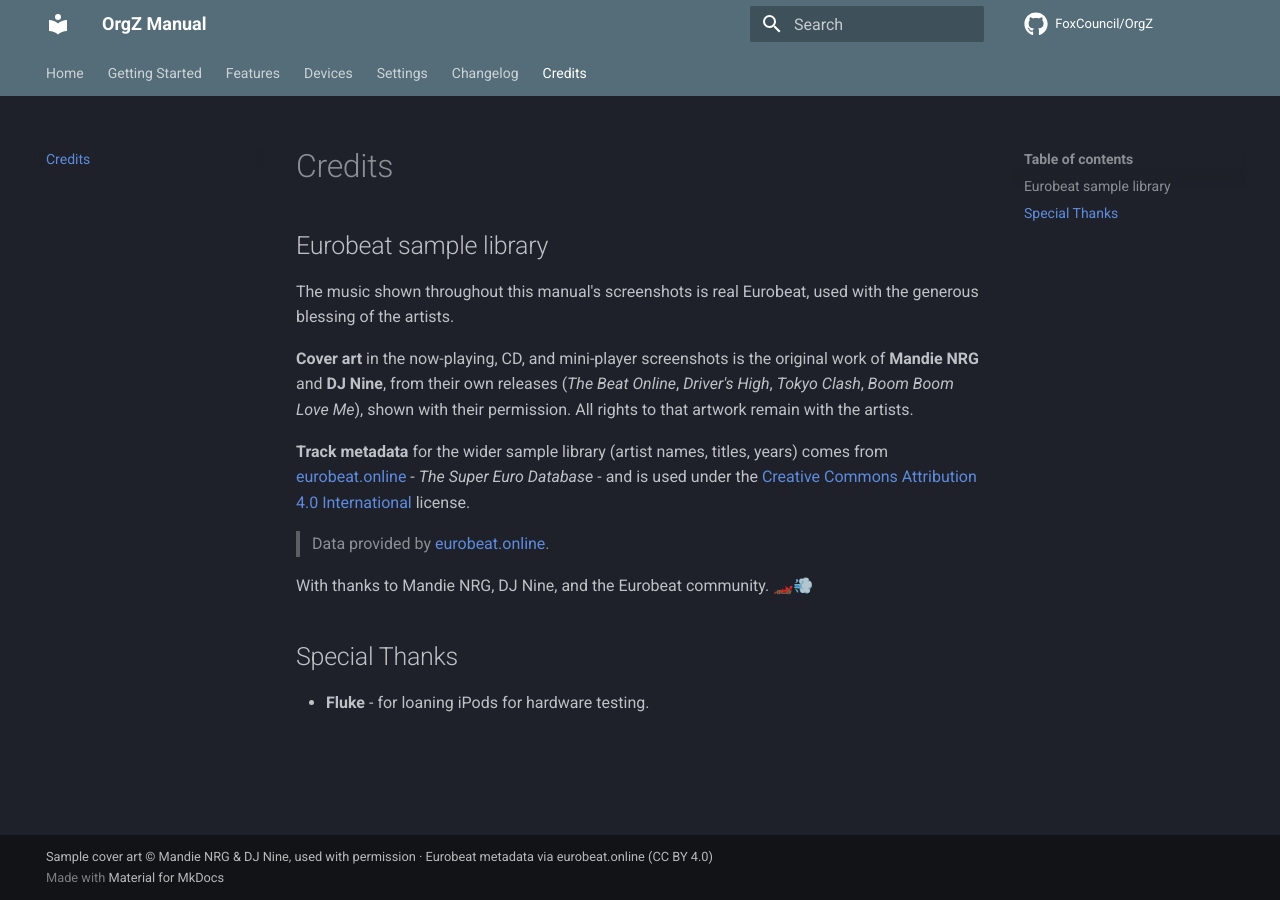
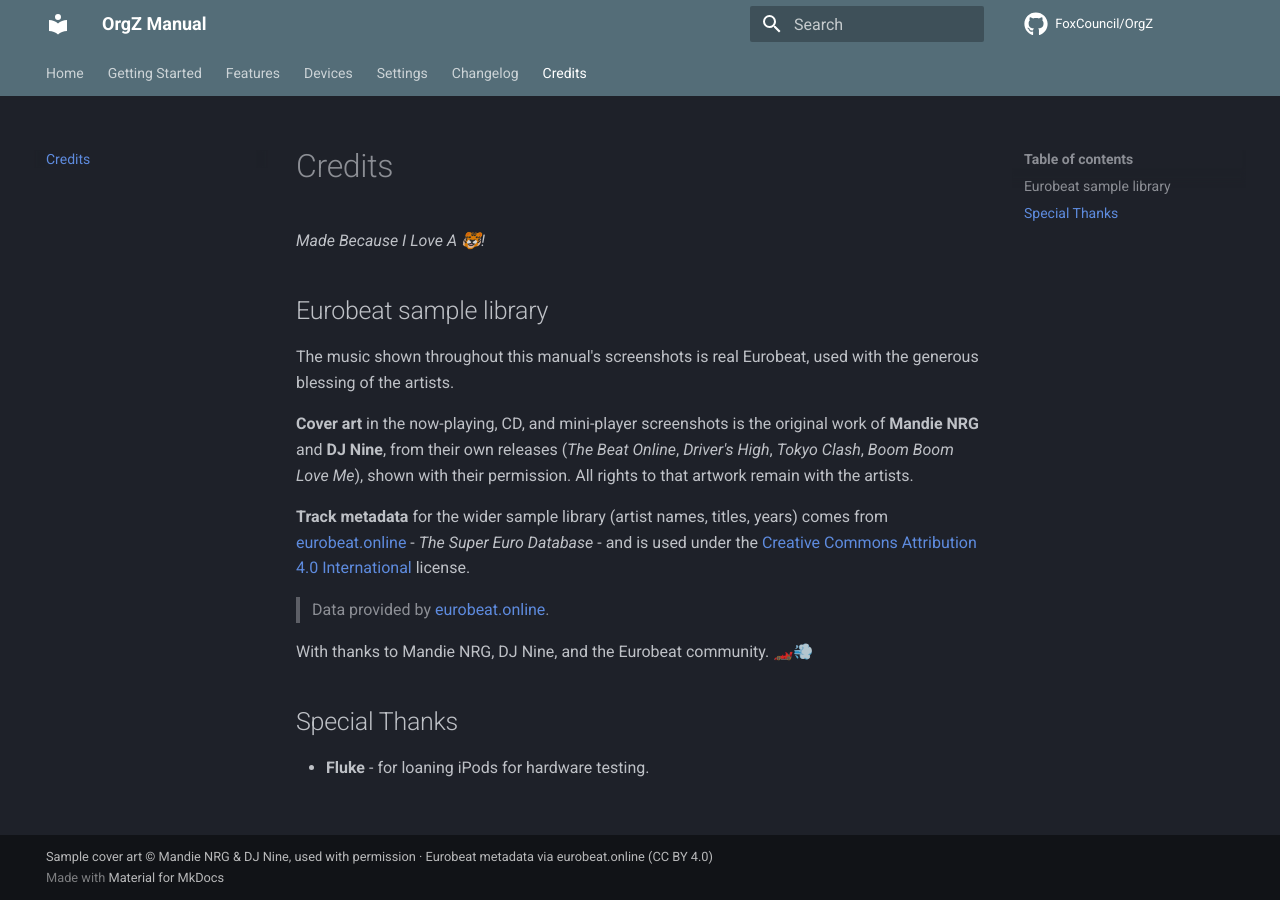
Before and after one commit to FoxCouncil/OrgZ, an MkDocs documentation site: the page built from docs/credits.md, in a window 1280 px wide. Built offline with MkDocs 1.6.1 and Material for MkDocs 9.7.7, drawn with Linux system fonts in a browser that asks for light colours; comment, search, counter and statistics services are not loaded; the version menu is left out.

Commit message:
Credits: add the About-box dedication - "Made Because I Love A 🐯!"

```diff
--- a/docs/credits.md
+++ b/docs/credits.md
@@ -1,4 +1,6 @@
 # Credits
+
+*Made Because I Love A 🐯!*
 
 ## Eurobeat sample library
 
```
